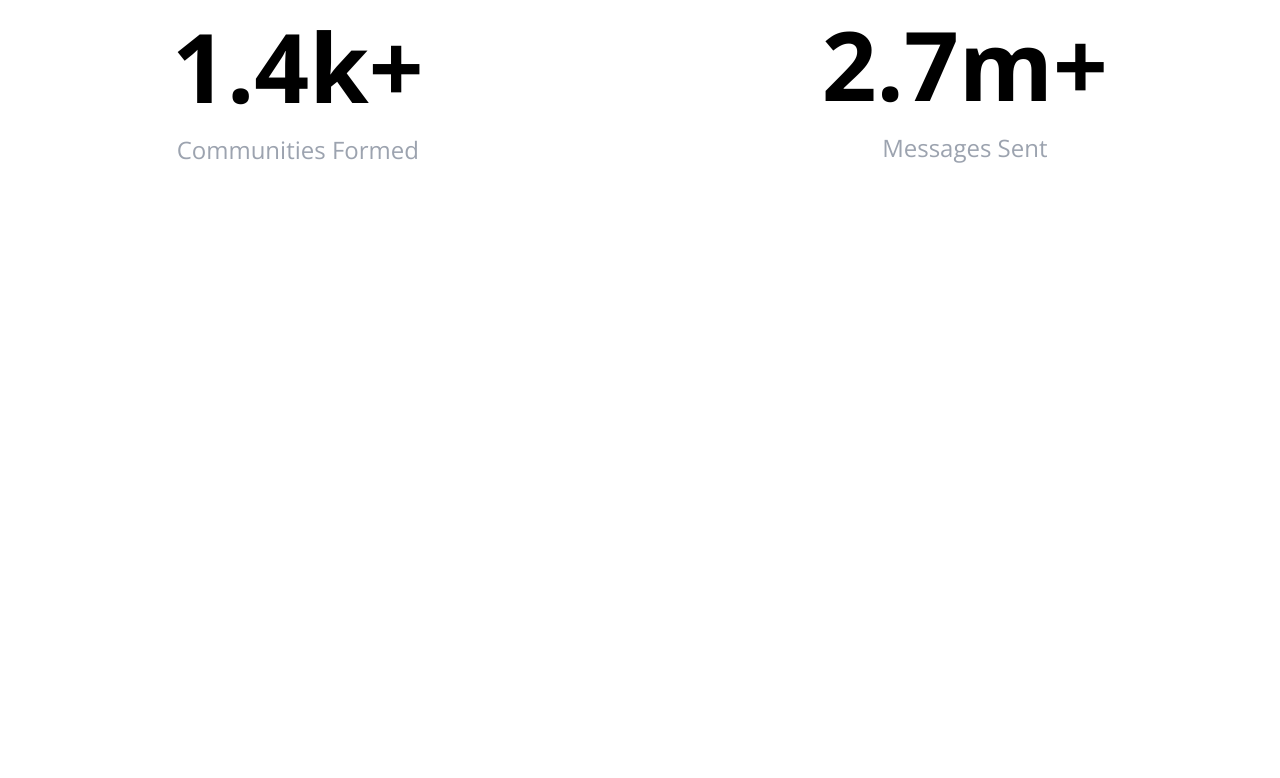
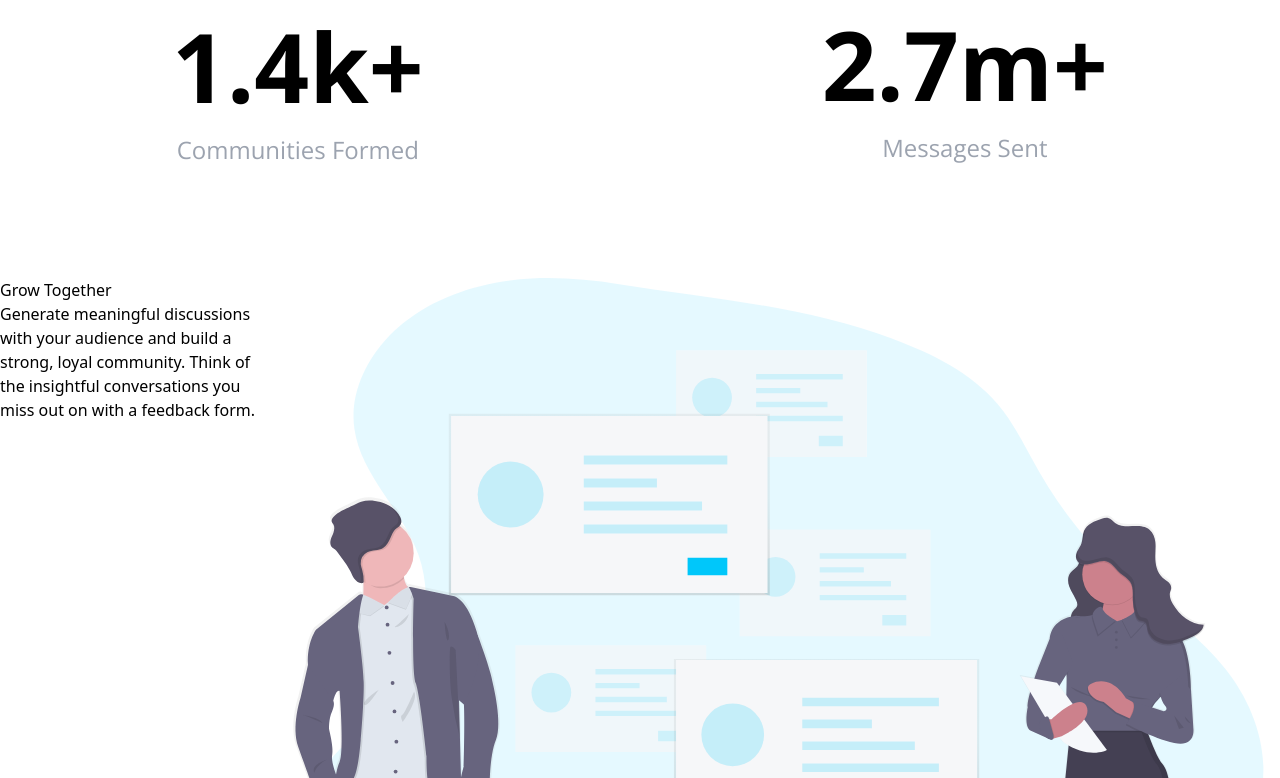
Before and after one commit to joeyanovich/huddle-landing-page-with-curved-sections, a React (Vite) app: page / in a window 1280 px wide. Shown: the part 1695-2473 px from the top of the page. Built offline with nearby package versions, Linux system fonts and the light colour scheme.

Commit message:
feat: create Benefits component

```diff
--- a/src/App.tsx
+++ b/src/App.tsx
@@ -1,11 +1,15 @@
 import { Banner } from "./components/Banner/Banner";
+import { Benefits } from "./components/Benefits/Benefits";
 import { InfoData } from "./components/InfoData/InfoData";
 
 export function App() {
   return (
-    <div>
+    <div className="mb-[1000px]">
       <Banner />
       <InfoData />
+      <div className="mt-20">
+        <Benefits />
+      </div>
     </div>
   )
 }
--- /dev/null
+++ b/src/components/Benefits/Benefits.tsx
@@ -0,0 +1,15 @@
+import img from '../../assets/illustration-grow-together.svg'
+
+export function Benefits() {
+  return (
+    <section className='flex'>
+      <div>
+        <h3>Grow Together</h3>
+        <p>Generate meaningful discussions with your audience and build a
+          strong, loyal community. Think of the insightful conversations you
+          miss out on with a feedback form. </p>
+      </div>
+      <img src= {img } alt="" />
+    </section>
+  )
+}
--- a/src/components/InfoData/InfoData.tsx
+++ b/src/components/InfoData/InfoData.tsx
@@ -6,8 +6,8 @@ import messages from '../../assets/icon-messages.svg'
 
 export function InfoData() {
   return (
-    <section className="flex flex-col items-center justify-center gap-20 mb-[1000px]">
-      <img src={ img } alt="" />
+    <section className="flex flex-col items-center justify-center gap-20">
+      <img src={ img } />
       <div className='flex justify-between max-w-[62.5rem] w-full'>
         <InfoNumbers icon={ communities } number='1.4k+' text='Communities Formed' />
         <InfoNumbers icon={ messages } number='2.7m+' text='Messages Sent' />
```
